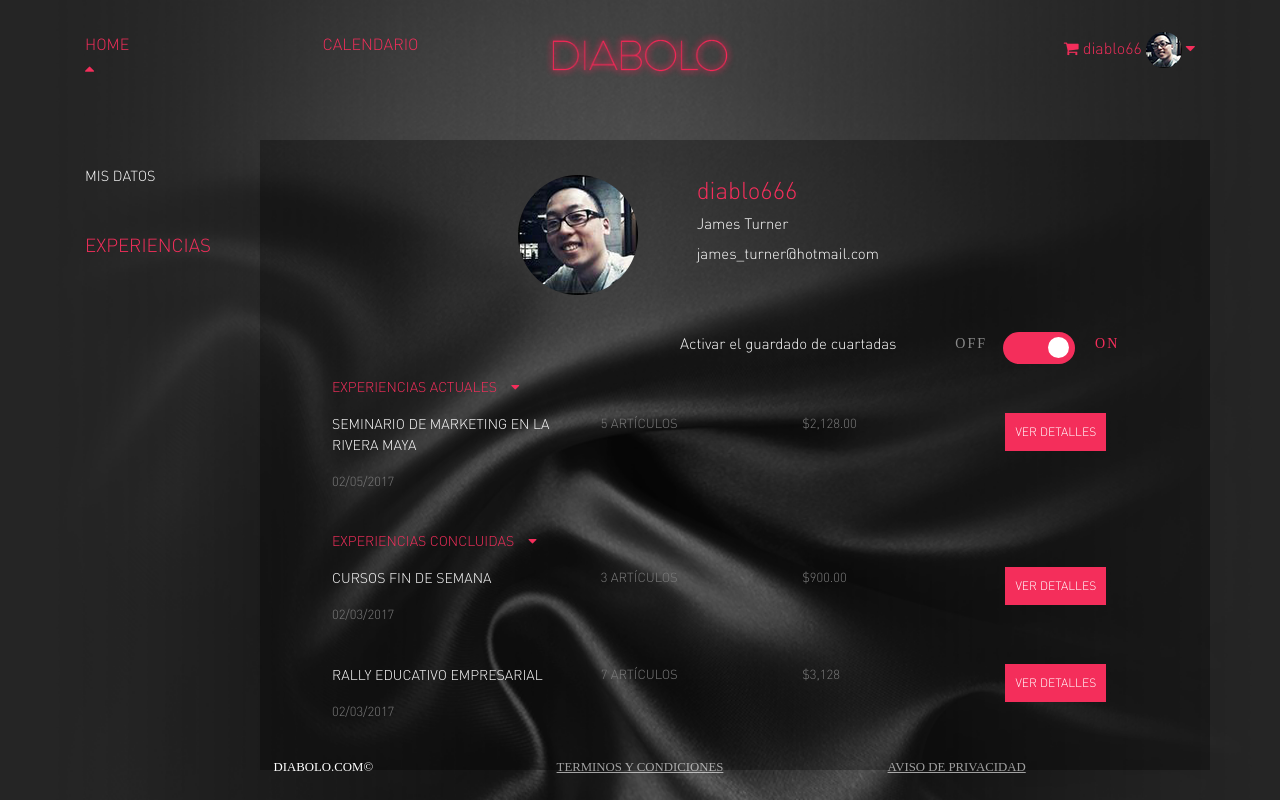
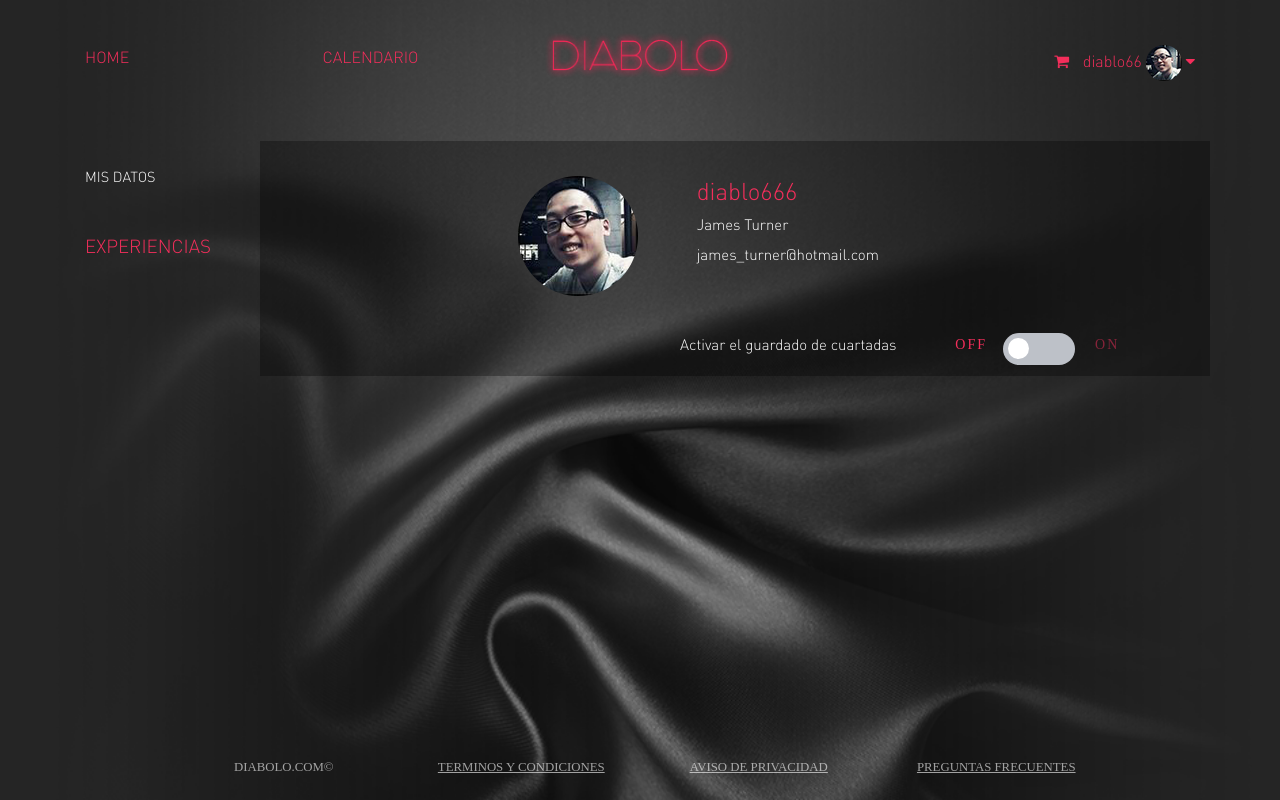
Before and after one commit to oswaldo-ideeo/Diabolo-git, a PHP site: page /experiencias.php in a window 1280 px wide. Run offline with PHP 8.4, Linux system fonts and the light colour scheme; some web fonts are replaced.

Commit message:
aparecer y desaparecer experiencias

```diff
--- a/experiencias.php
+++ b/experiencias.php
@@ -1,70 +1,21 @@
+<?php $page = 'DIABOLO'; ?>
+<?php $desc = 'Aqui va la descripccion de la pagina'; ?>
+
 <!DOCTYPE html>
 <html lang="es">
 <head>
-	<meta charset="UTF-8">
-	<title>Diabolo</title>
-	<meta viewport>
-	<meta http-equiv="X-UA-Compatible" content="IE=edge">
-	<meta name="viewport" content="width=device-width, initial-scale=1">
-	<meta name="description" content="Ideeo venta de equipos">
-	<meta name="author" content="Ideeo Oswaldo">
-	<link rel="stylesheet" href="css/bootstrap.min.css">
-	<link rel="stylesheet" href="css/font-awesome.min.css">
-	<link rel="stylesheet" href="css/style.css">
+	<?php include 'includes/head.php'; ?>
 </head>
 <body>
 
 	<div class="container-fluid back-diabolo">
-		<div class="container">
-			<nav class="nav-home row">
-				<div class="col-12 t-center show-xs">
-					<img src="images/diabolo-glow.png" alt="">
-				</div>
-			</nav>
-
-			<div class="row justify-content-center">
-				<div class="col-sm-5 col-6">
-					<div class="row">
-						<div class="col-6">
-							<div class="menu-item t-diabolo">
-								<p class="no-space">HOME</p>
-								<p class="no-space fa fa-caret-up"></p>
-
-							</div>
-						</div>
-
-
-						<div class="col-6">
-							<div class="menu-item t-diabolo">
-								CALENDARIO
-							</div>
-						</div>
-
-
-					</div>
-				</div>
-				<div class="col-sm-2 t-center reset hide-xs">
-					<img src="images/diabolo-glow.png" alt="">
-				</div>
-
-				<div class="col-sm-5 col-6 t-right">
-					<div class="menu-item t-diabolo">
-						<span class="fa fa-shopping-cart"></span>
-						<a href="" class="t-diabolo	">
-							<span>diablo66</span>
-							<span><img src="images/profile-icon.png" alt=""></span>
-							<span class="fa fa-caret-down"></span>
-						</a>
-					</div>
-				</div>
-			</div>
-		</div>
+		<?php include 'includes/header.php'; ?>
 
 		<div class="container">
 			<div class="row top-esp">
 				<div class="col-md-2">
-					<a href="perfil" class="text-select">Mis datos</a><br>
-					<a class="text-select" href="experiencias"><span>experiencias</span></a>
+					<a href="perfil.php" class="text-select">Mis datos</a><br>
+					<a class="text-select" href="experiencias.php"><span>experiencias</span></a>
 				</div>
 
 				<div class="col-md-10 back-negro">
@@ -85,7 +36,7 @@
 							<p style="color:#fff; font-size: 15px;">Activar el guardado de cuartadas</p>
 						</div>
 						<div class="col-sm-5">
-      						<button type="button" class="btn btn-lg btn-toggle active" data-toggle="button" aria-pressed="true" autocomplete="off">
+      						<button type="button" class="btn btn-lg btn-toggle" data-toggle="button" aria-pressed="false" autocomplete="off" id="onoff">
         						<div class="handle"></div>
       						</button>
     					</div>
@@ -153,19 +104,7 @@
 
 
 
-		<div class="container footer">
-			<div class="row justify-content-center">
-				<div class="col-12 col-md-10 t-center">
-					<div class="row foot t-white">
-						<div class="col-sm-4 t-center">DIABOLO.COM&copy;</div>
-						<div class="col-sm-4 t-center"><a class="foot-link" style="color: rgba(255,255,255,0.6);" href="">TERMINOS Y CONDICIONES</a></div>
-						<div class="col-sm-4 t-center"><a class="foot-link" style="color: rgba(255,255,255,0.6);" href="">AVISO DE PRIVACIDAD</a></div>
-					</div>
-
-
-				</div>
-			</div>
-		</div>
+		<?php include 'includes/footer.php'; ?>
 
 	</div>
 
@@ -193,6 +132,26 @@
 
 
 <script>
+	var encendido = $('#onoff').attr('autocomplete')
+
+
+	if (encendido == 'off') {
+		$('.listado-experiencias').hide();
+	} else{
+		$('listado-experiencias').show();
+	}
+
+
+	$('#onoff').on('click', function(){
+		var apagado = $('#onoff').attr('aria-pressed');
+		if (apagado == 'true') {
+			$('.listado-experiencias').slideUp();
+		} else if (apagado == 'false') {
+			$('.listado-experiencias').slideDown();
+		}
+	})
+
+
 
 </script>
 
```
